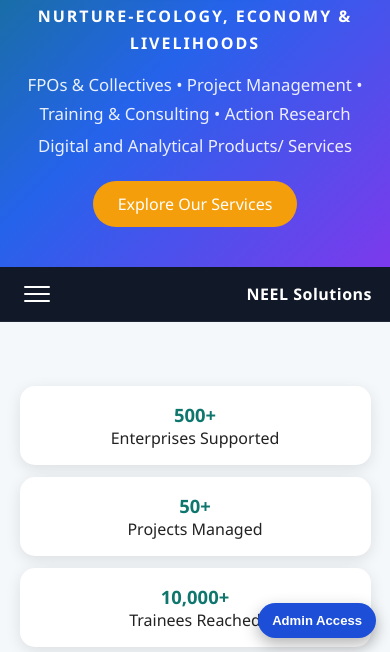
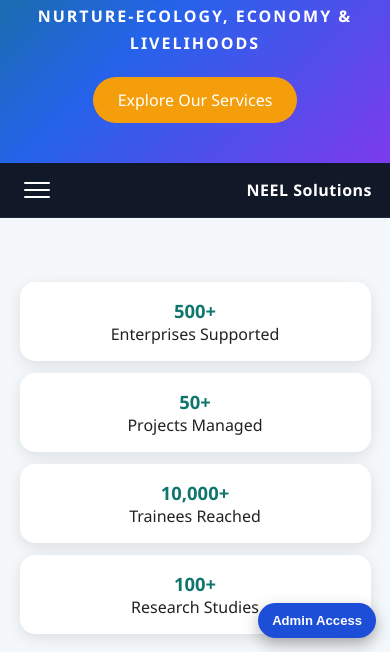
Before and after one commit to mahakmerijan/neel_solutions, a plain HTML site: page index.html in a window 390 px wide. Shown: the part 192-844 px from the top of the page. Drawn offline with nearby package versions, Linux system fonts and the light colour scheme; no server answers.

Commit message:
Remove services tagline from header
Co-authored-by: Copilot <223556219+Copilot@users.noreply.github.com>

```diff
--- a/index.html
+++ b/index.html
@@ -197,8 +197,6 @@ box-shadow:0 5px 18px rgba(0,0,0,.12)}
   .card{flex:0 1 100%;min-width:unset;max-width:100%}
   .card img{height:180px}
 
-  .tagline-last{display:block;margin-top:4px}
-  .tagline-last-bullet{display:none}
 
   .gallery{grid-template-columns:1fr 1fr;gap:10px}
   .gallery img{height:180px}
@@ -431,7 +429,6 @@ textarea.hb-input{resize:vertical}
 <header>
 <img src="IMG-20260605-WA0000.jpg" alt="NEEL Solutions Logo" style="height:120px;border-radius:10px;box-shadow:0 4px 18px rgba(0,0,0,.35);margin-bottom:14px">
 <p style="font-size:1rem;font-weight:800;letter-spacing:2px;text-transform:uppercase;margin-top:6px;color:#fff">NURTURE-ECOLOGY, ECONOMY &amp; LIVELIHOODS</p>
-<p style="font-size:1.05rem;margin-top:14px;opacity:.9">FPOs &amp; Collectives • Project Management • Training &amp; Consulting • Action Research <span class="tagline-last-bullet">• </span><span class="tagline-last">Digital and Analytical Products/ Services</span></p>
 <a href="#services" class="hero-btn">Explore Our Services</a>
 </header>
 
```
